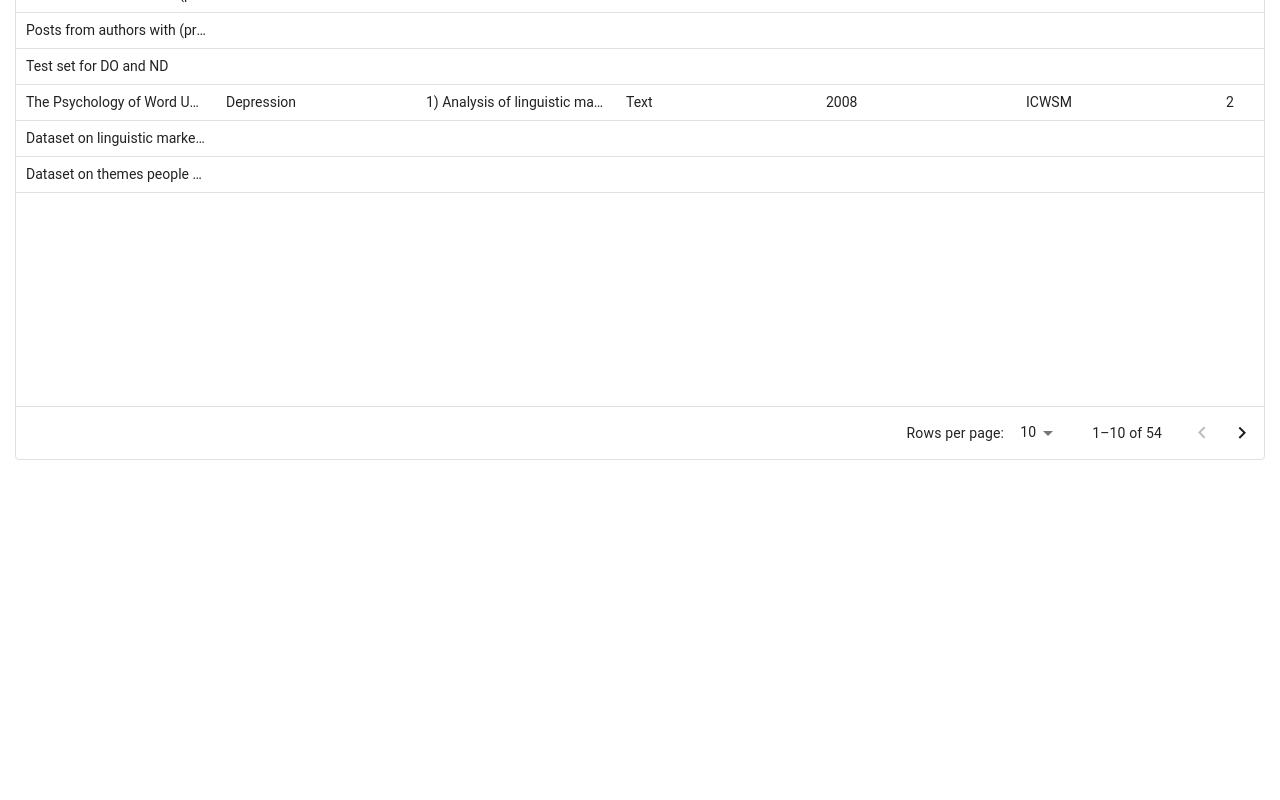
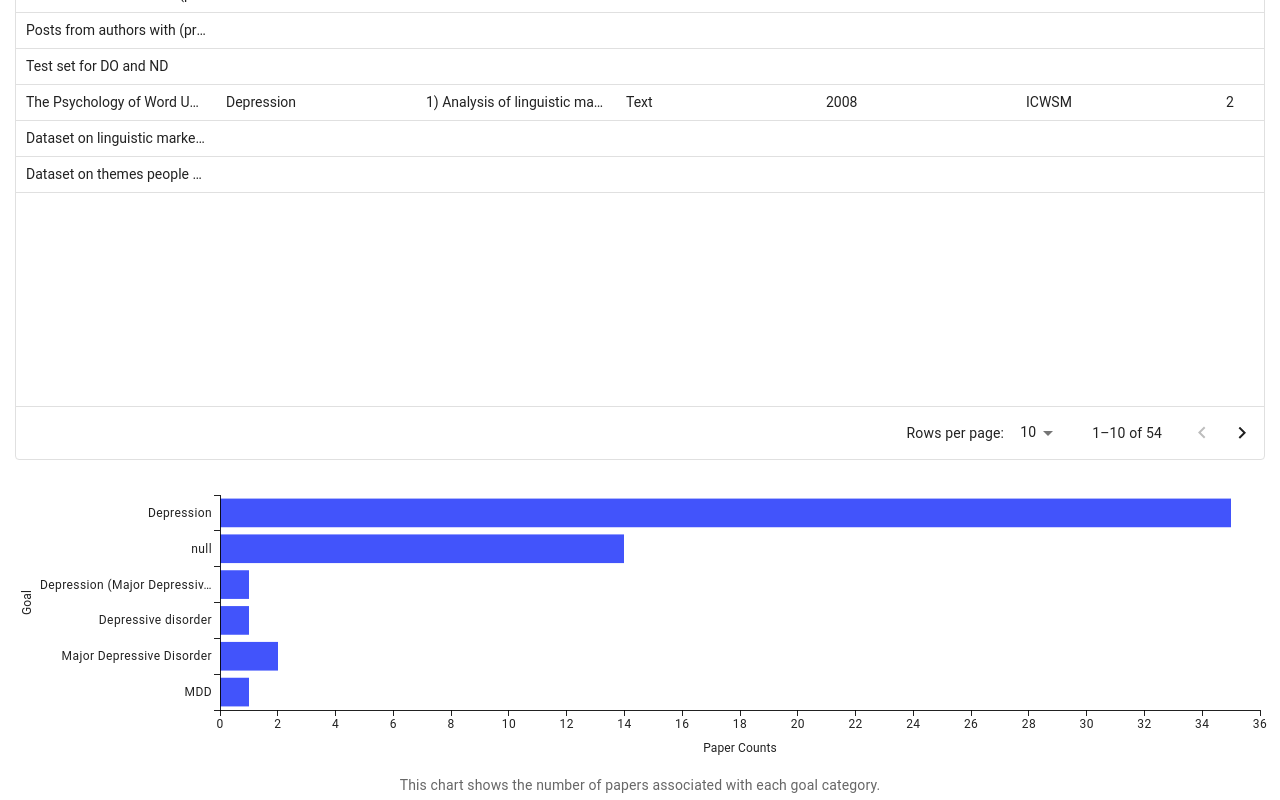
Before and after one commit to ZiweiG/mental-health-datasets-resources-review, a React (Create React App) app: page / in a window 1280 px wide. Shown: the part 345-1145 px from the top of the page. Before the commit the page ends 820 px from the top, so only its background shows below. Built offline with nearby package versions, Linux system fonts and the light colour scheme.

Commit message:
changing data fetching logic and add charts

```diff
--- a/package.json
+++ b/package.json
@@ -7,6 +7,7 @@
     "@emotion/react": "^11.14.0",
     "@emotion/styled": "^11.14.1",
     "@mui/material": "^7.3.3",
+    "@mui/x-charts": "^8.14.1",
     "@mui/x-data-grid": "^8.13.1",
     "@testing-library/dom": "^10.4.1",
     "@testing-library/jest-dom": "^6.8.0",
--- a/src/App.tsx
+++ b/src/App.tsx
@@ -2,8 +2,77 @@ import React from 'react';
 import './App.css';
 import Box from '@mui/material/Box';
 import MainTable from './Tables/MainTable'
+import GoalChart from './Charts/GoalChart'
+import Papa from "papaparse";
+import { DataGrid, GridRowsProp, GridColDef } from '@mui/x-data-grid';
 
 function App() {
+
+  const [dataTable, setDataTable] = React.useState<{
+    cols: GridColDef[];
+    rows: GridRowsProp;
+  }>({
+    cols: [],
+    rows: [],
+  });
+
+  const [dataForGoalChart, setDataForGoalChart] = React.useState<any>({
+    uniqueGoals: [],
+    counts: [],
+  })
+
+  const dataTableFunc = (data: any) => {
+    const cols: GridColDef[] = Object.keys(data[0]).map((key) => ({
+      field: key,
+      headerName: key,
+      width: 200,
+    }));
+    setDataTable((prev) => ({
+      ...prev,
+      cols: cols,
+    }));
+
+    const rowsWithId: GridRowsProp[] = data.map((row: any, index: any) => ({ id: index + 1, ...row }));
+    setDataTable((prev) => ({
+      ...prev,
+      rows: rowsWithId,
+    }));
+  }
+
+  const dataForGoalChartFunc = (data: any) => {
+    const goalCounts = data.reduce((acc: any, row: any) => {
+      const goal = row.Goal;
+      acc[goal] = (acc[goal] || 0) + 1;
+      return acc;
+    }, {})
+    const entries = Object.entries(goalCounts);
+    const uniqueGoals = entries.map(([goal]) => goal);
+    const counts = entries.map(([_, count]) => count);
+    setDataForGoalChart((prev: any) => ({... prev, uniqueGoals: uniqueGoals, counts: counts }))
+  }
+
+  React.useEffect(() => {
+    fetch(`${process.env.PUBLIC_URL}/data/dataset1.csv`) // CSV in public/data/fakeData.csv
+      .then((res) => res.text())
+      .then((csvText) => {
+        Papa.parse(csvText, {
+          header: true,
+          skipEmptyLines: true,
+          delimiter: ",",
+          quoteChar: '"',
+          dynamicTyping: true,
+          complete: (results) => {
+            const data = results.data as any[];
+            if (data.length > 0) {
+              dataTableFunc(data)
+              dataForGoalChartFunc(data)
+            }
+          },
+        });
+      })
+      .catch((err) => console.error("Error loading CSV:", err));
+  }, []);
+
   return (
     <Box sx={styles.appContainer}>
       <Box sx={styles.headerContainer}>
@@ -13,7 +82,10 @@ function App() {
         Add description here!
       </Box>
       <Box sx={styles.tableContainer}>
-        <MainTable/>
+        <MainTable rows={dataTable.rows} columns={dataTable.cols}/>
+      </Box>
+      <Box>
+        <GoalChart x={dataForGoalChart.uniqueGoals} y={dataForGoalChart.counts}/>
       </Box>
     </Box>
   );
--- /dev/null
+++ b/src/Charts/GoalChart.tsx
@@ -0,0 +1,46 @@
+import * as React from 'react';
+import { BarChart } from '@mui/x-charts/BarChart';
+import Box from '@mui/material/Box';
+import Typography from '@mui/material/Typography';
+import { chartsTooltipClasses } from '@mui/x-charts/ChartsTooltip';
+
+export default function GoalChart({x, y}: any) {
+  return (
+    <Box>
+
+      <BarChart
+        layout="horizontal"
+        xAxis={[
+          {
+            data: y,
+            label: 'Paper Counts',
+            labelStyle: { fontSize: 12 }
+          },
+        ]}
+        yAxis={[
+          {
+            data: x,
+            scaleType: 'band',
+            label: 'Goal',
+            labelStyle: { fontSize: 12 },
+            width: 200,
+          }
+        ]}
+        series={[{ data: y }]}
+        height={300}
+        slotProps={{
+          tooltip: {
+            sx: {
+              // [`&.${chartsTooltipClasses.root} .${chartsTooltipClasses.table}`]: {
+              //   fontSize: 12,
+              // },
+            },
+          },
+        }}
+      />
+      <Typography variant="body2" align="center" color="textSecondary" gutterBottom>
+        This chart shows the number of papers associated with each goal category.
+      </Typography>
+    </Box>
+  );
+}
--- a/src/Tables/MainTable.tsx
+++ b/src/Tables/MainTable.tsx
@@ -2,39 +2,12 @@ import * as React from 'react';
 import { DataGrid, GridRowsProp, GridColDef } from '@mui/x-data-grid';
 import Papa from "papaparse";
 
-export default function MainTable() {
+type MainTableProps = {
+  rows: GridRowsProp;
+  columns: GridColDef[];
+};
 
-    const [rows, setRows] = React.useState<any[]>([]);
-    const [columns, setColumns] = React.useState<GridColDef[]>([]);
-    React.useEffect(() => {
-      fetch(`${process.env.PUBLIC_URL}/data/dataset1.csv`) // CSV in public/data/fakeData.csv
-        .then((res) => res.text())
-        .then((csvText) => {
-          Papa.parse(csvText, {
-            header: true,
-            skipEmptyLines: true,
-            delimiter: ",",
-            quoteChar: '"',
-            dynamicTyping: true,
-            complete: (results) => {
-              const data = results.data as any[];
-              if (data.length > 0) {
-                const cols: GridColDef[] = Object.keys(data[0]).map((key) => ({
-                  field: key,
-                  headerName: key,
-                  width: 200,
-                }));
-                setColumns(cols);
-              }
-
-              const rowsWithId = data.map((row, index) => ({ id: index + 1, ...row }));
-              setRows(rowsWithId);
-            },
-          });
-        })
-        .catch((err) => console.error("Error loading CSV:", err));
-    }, []);
-
+export default function MainTable({rows, columns }: MainTableProps) {
   return (
     <div style={{height: "90vh"}}>
       <DataGrid
```
Also changed, not shown: 1 other file (tests, documents, lock files or other folders).
